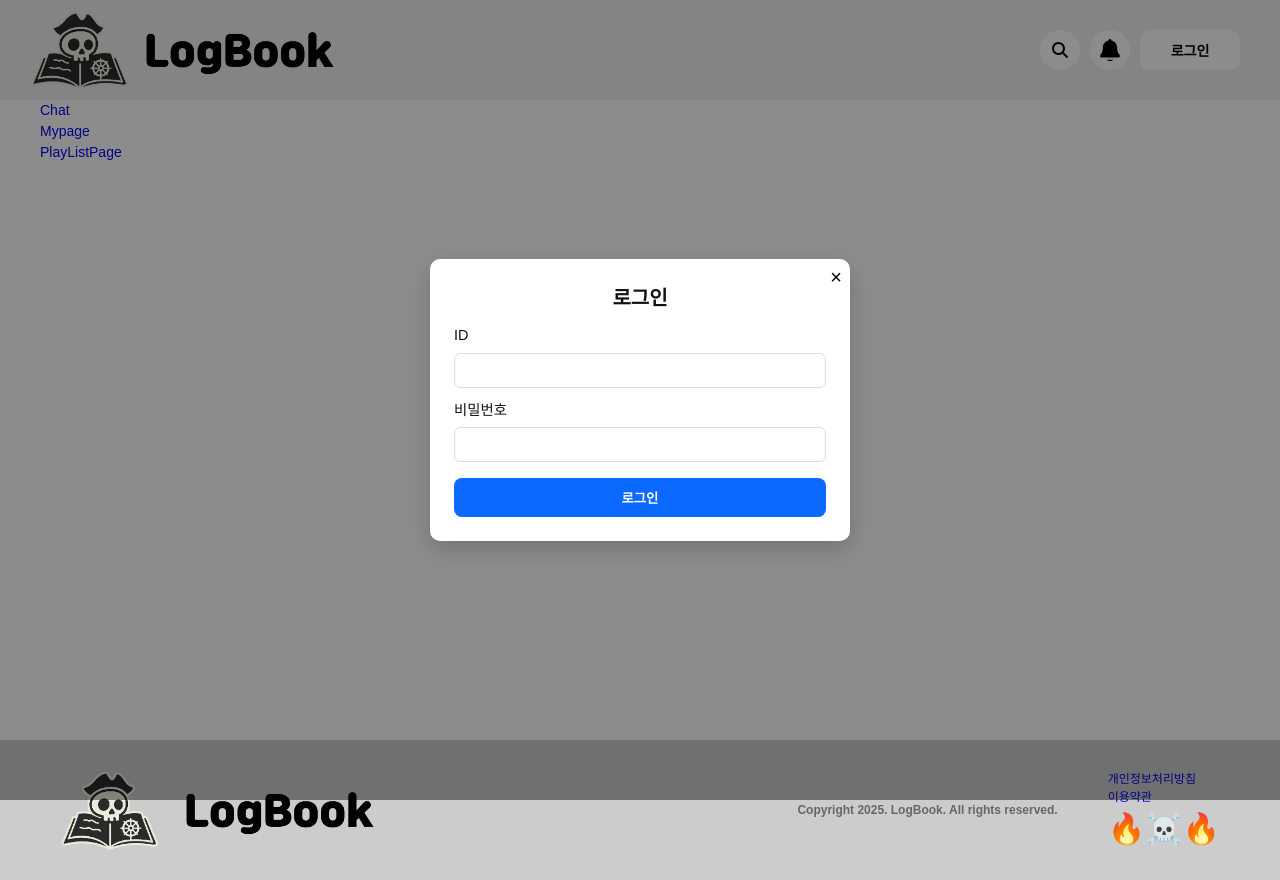
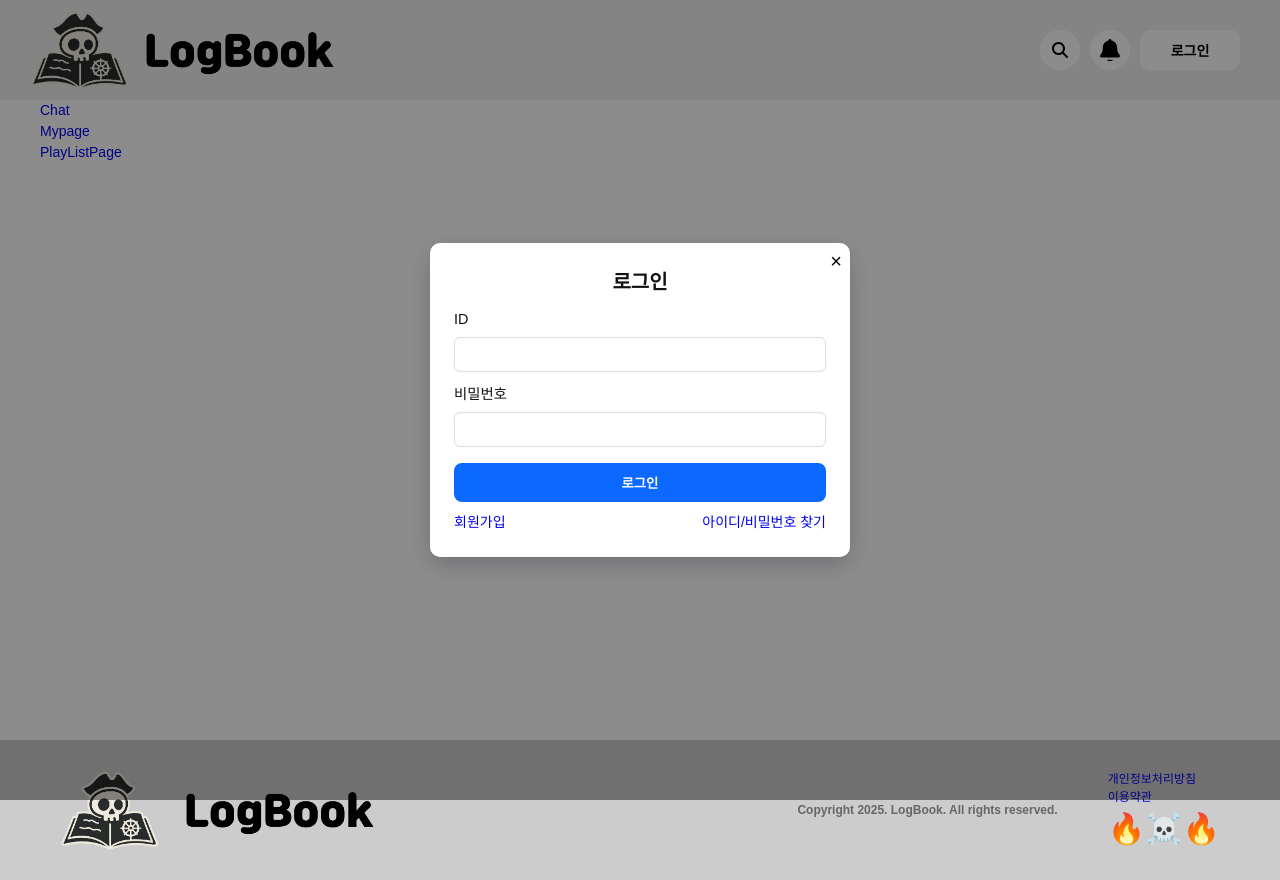
Before and after one commit to QCoQCo/LogBook, a React (Vite) app: page / in a window 1280 px wide. Both pictures are taken after a click on the button "로그인". Built offline with nearby package versions, Linux system fonts and the light colour scheme; a web font is replaced by a local one.

Commit message:
feat: 로그인 컴포넌트에 회원가입 및 아이디/비밀번호 찾기 링크 추가,

```diff
--- a/src/components/common/Header.jsx
+++ b/src/components/common/Header.jsx
@@ -6,7 +6,6 @@ import './Header.scss';
 const Header = () => {
     const [showLogin, setShowLogin] = useState(false);
     const toggleLogin = () => {
-        console.log('Header: toggleLogin ->', !showLogin);
         setShowLogin(!showLogin);
     };
 
--- a/src/components/common/Login.jsx
+++ b/src/components/common/Login.jsx
@@ -4,7 +4,6 @@ import './login.scss';
 
 const Login = ({ onClose = () => {} }) => {
     useEffect(() => {
-        console.log('Login: mounted');
         const onKey = (e) => {
             if (e.key === 'Escape') onClose();
         };
@@ -34,7 +33,6 @@ const Login = ({ onClose = () => {} }) => {
                     className='lb-form'
                     onSubmit={(e) => {
                         e.preventDefault();
-                        // TODO: 인증 로직 추가
                         onClose();
                     }}
                 >
@@ -50,6 +48,14 @@ const Login = ({ onClose = () => {} }) => {
                         로그인
                     </button>
                 </form>
+                <div className='lb-sign-info'>
+                    <div className='lb-signup'>
+                        <a href='#'>회원가입</a>
+                    </div>
+                    <div className='lb-find-id-pw'>
+                        <a href='#'>아이디/비밀번호 찾기</a>
+                    </div>
+                </div>
             </div>
         </div>
     );
--- a/src/components/common/Login.scss
+++ b/src/components/common/Login.scss
@@ -66,6 +66,12 @@
                 font-weight: 600;
             }
         }
+
+        .lb-sign-info {
+            display: flex;
+            justify-content: space-between;
+            margin-top: 10px;
+        }
     }
 }
 
```
